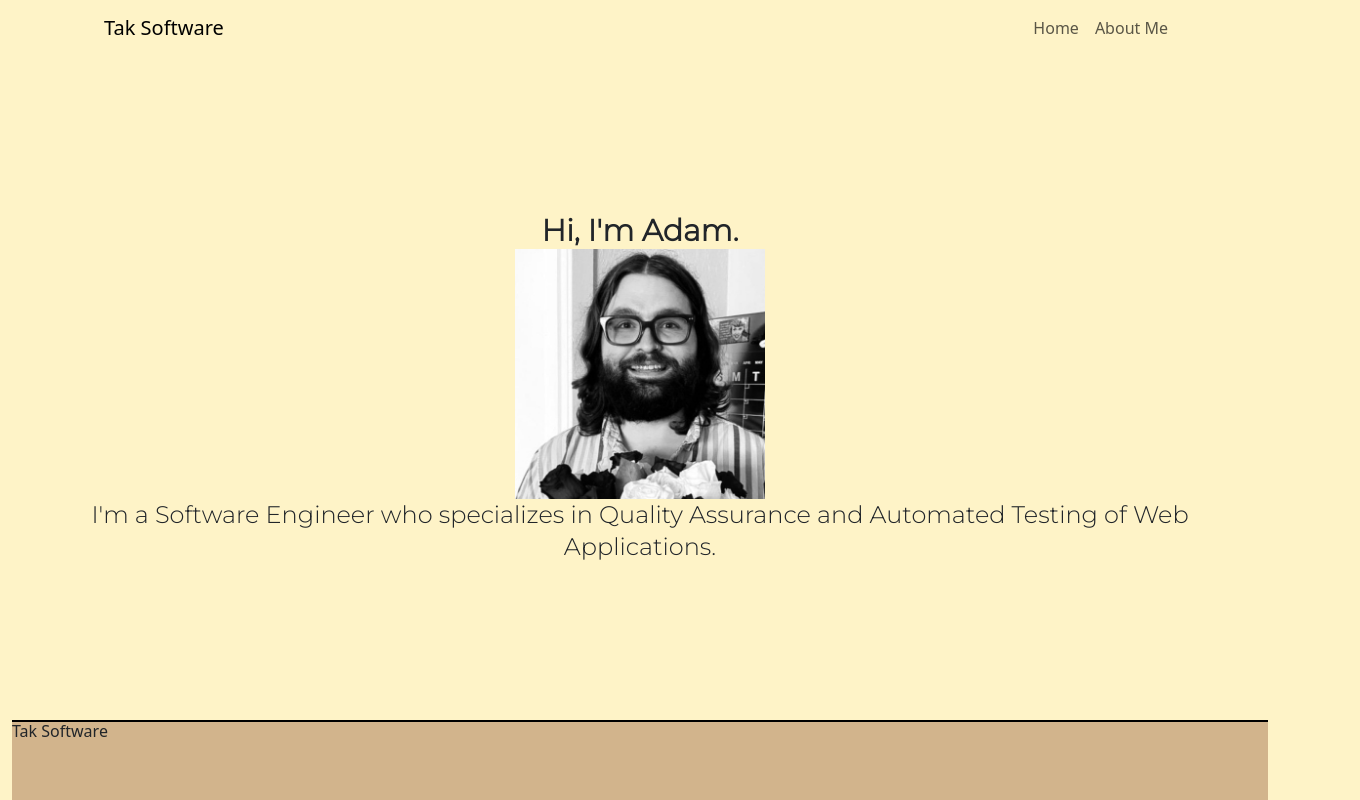
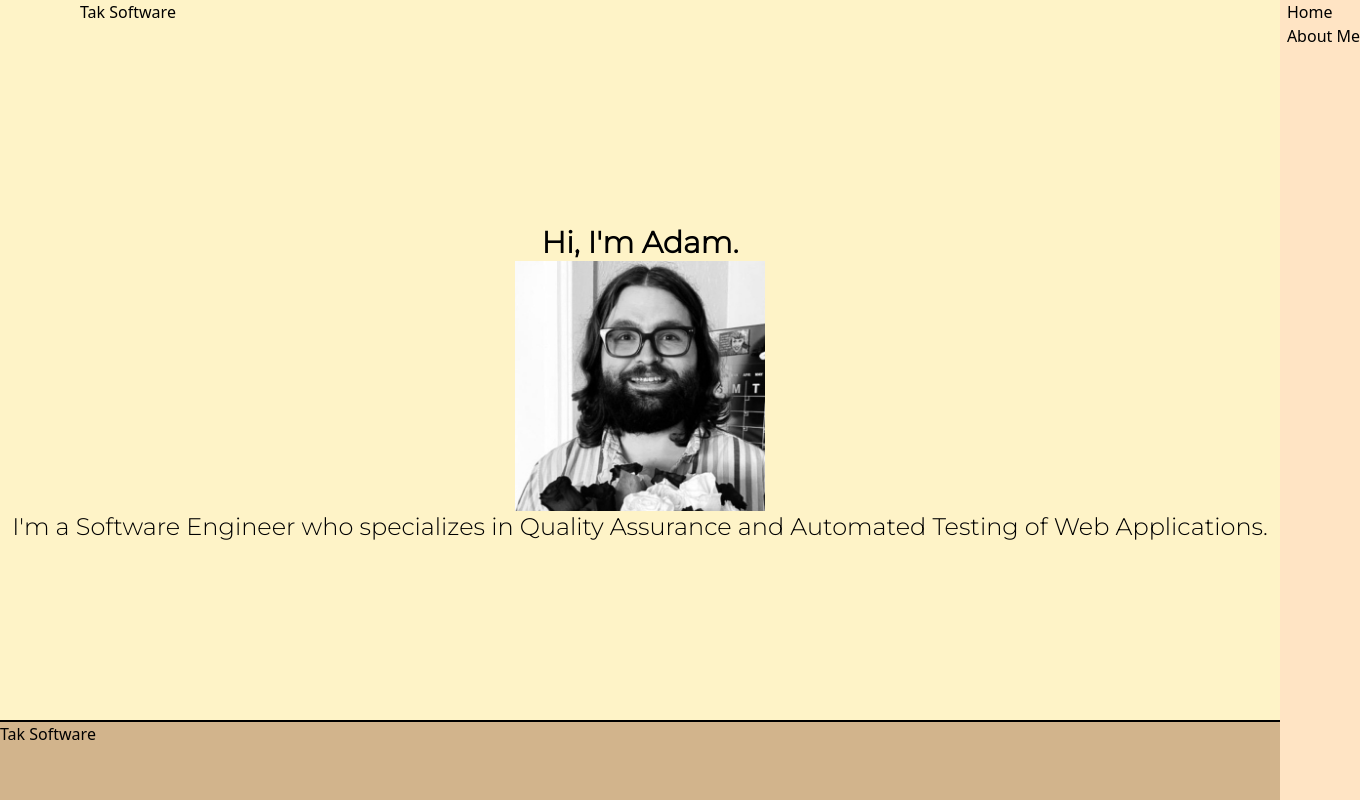
Before and after one commit to AdamDTak2112/AdamDTak2112.github.io, a Next.js app: page / in a window 1280 px wide. Shown: the whole page, 1360 px wide, since content can reach past the window. Built offline with nearby package versions, Linux system fonts and the light colour scheme.

Commit message:
tailwind re-centering

```diff
--- a/src/app/globals.css
+++ b/src/app/globals.css
@@ -1,37 +1,16 @@
-@import 'bootstrap/dist/css/bootstrap.min.css';
-@import url('https://fonts.googleapis.com/css2?family=Montserrat:wght@300&display=swap');
 @tailwind base;
 @tailwind components;
 @tailwind utilities;
 
+@import 'bootstrap/dist/css/bootstrap.min.css';
+@import url('https://fonts.googleapis.com/css2?family=Montserrat:wght@300&display=swap');
 
-body {
+
+body, html {
   background-color: bisque;
-  display: flex;
+  position:relative;
   height: 100%;
 
-}
-
-footer {
-  align-self: auto;
-}
-
-.macro-container {
-  position: relative;
-  min-height: 80vh;
-  display: flex;
-  flex-direction: column;
-}
-
-#brand {
-  font-weight: 400px;
-}
-
-
-
-#hello {
-  padding-bottom: 25px;
-  font-weight: bold;
 }
 
 #salutation {
--- a/src/app/layout.js
+++ b/src/app/layout.js
@@ -14,9 +14,9 @@ export default function RootLayout({ children }) {
   return (
     <html lang="en">
 
-      <body className="h-screen
-       bg-amber-100">
-        <div className="container flex flex-col justify-between">
+      <body>
+        <div className="container flex flex-col justify-between h-screen mx-auto
+       bg-amber-100 min-w-full">
           <Header/>
           {children}
           <Footer/>
--- a/src/app/page.js
+++ b/src/app/page.js
@@ -16,7 +16,7 @@ export default function HomePage() {
 
                 <div className="container mx-auto flex flex-col"id={styles.salutation}>
                     <h1 className="text-3xl font-bold">Hi, I'm Adam.</h1>
-                    <div className="py-25">
+                    <div className="py-100">
                         <Image
                             className='mx-auto my-25'
                             src={imageSource}
```
